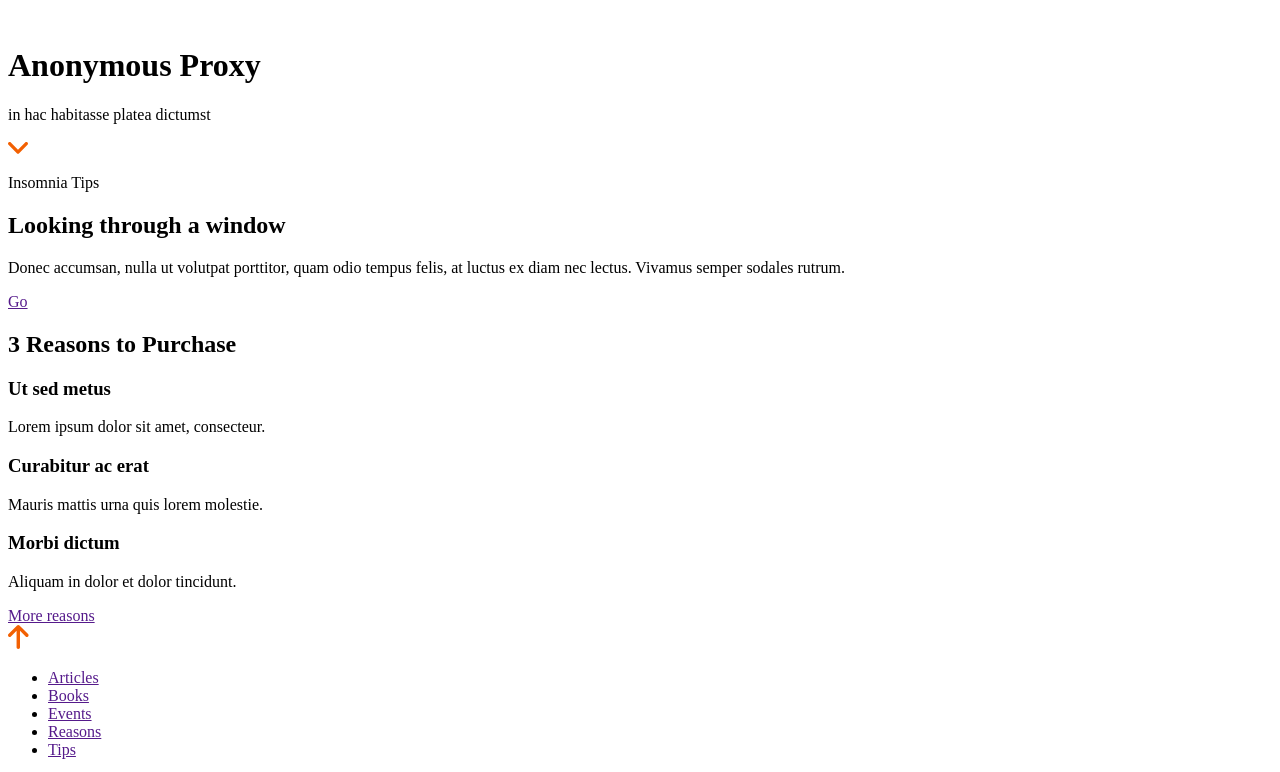
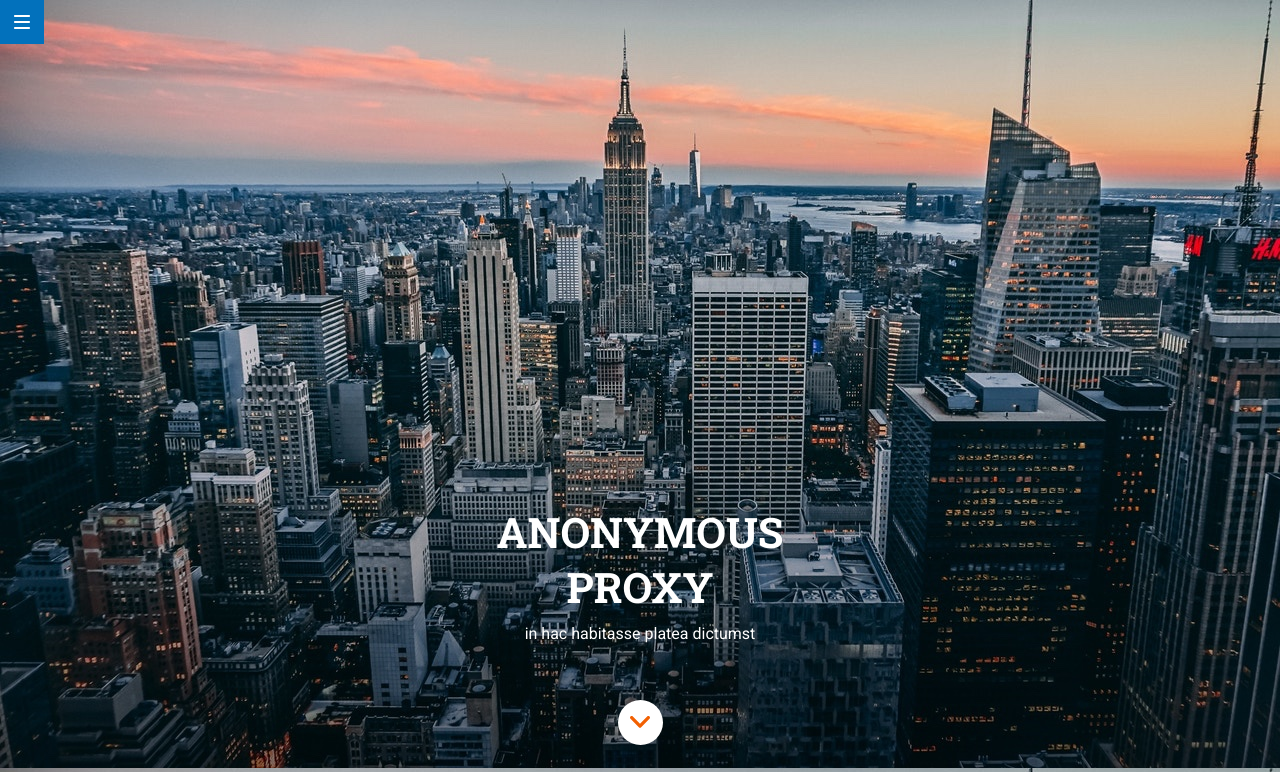
Before and after one commit to Adalab/modulo-1-evaluacion-final-SaraSanchezL, a website: page src/html/index.html in a window 1280 px wide. Shown: the top 772 px of the page. Drawn offline with nearby package versions, Linux system fonts and the light colour scheme; files that its build step writes are made by us from their sources; files whose address does not match are found by name.

Commit message:
add header scss with partial

```diff
--- a/src/html/index.html
+++ b/src/html/index.html
@@ -5,7 +5,13 @@
   <meta charset="UTF-8">
   <meta http-equiv="X-UA-Compatible" content="IE=edge">
   <meta name="viewport" content="width=device-width, initial-scale=1.0">
+
   <title>Evaluacion final</title>
+
+  <link rel="preconnect" href="https://fonts.googleapis.com">
+  <link rel="preconnect" href="https://fonts.gstatic.com" crossorigin>
+  <link href="https://fonts.googleapis.com/css2?family=Roboto+Slab:wght@700&family=Roboto:wght@400;500&display=swap"
+    rel="stylesheet">
 
   <link rel="stylesheet" href="./assets/css/main.css" />
 </head>
--- a/src/html/partials/header.html
+++ b/src/html/partials/header.html
@@ -1,10 +1,17 @@
 <header class="header">
-    <a title="menu" href=""><img class="header__menuicon" src="./assets/images/ico-menu.svg" alt="Icono de menu"
+    <a title="menu" href="#"><img class="header__menuicon" src="./assets/images/ico-menu.svg" alt="Icono de menu"
             title="Icono de menu"></a>
-    <h1 class="header__maintitle">Anonymous Proxy</h1>
-    <p>in hac habitasse platea dictumst</p>
-    <div class="header__icondown"><a title="Bajar" href=""><img src="./assets/images/ico-scroll-down.svg" alt="Bajar"
-                title="Bajar"></a>
+    <div class="header__container">
+        <h1 class="header__container--maintitle">Anonymous proxy</h1>
+
+        <p class="header__container--text">in hac habitasse platea dictumst</p>
+    </div>
+
+    <div class="header__icondown"><a class="header__icondown--link" title="3ReasonsToPurchase"
+            href="#3ReasonsToPurchase"><img src="./assets/images/ico-scroll-down.svg" alt="ReasonsToPurchase"
+                title="ReasonsToPurchase"></a>
     </div>
 
 </header>
+
+<!--Enlazar links-->
--- a/src/scss/layout/_header.scss
+++ b/src/scss/layout/_header.scss
@@ -0,0 +1,49 @@
+.header {
+  background-image: url(../images/cover.jpg);
+  background-position: center top;
+  height: 100vh;
+  display: flex;
+  flex-direction: column;
+  justify-content: flex-end;
+  align-items: center;
+  &__menuicon {
+    background-color: #0271bc;
+    width: 44px;
+    height: 44px;
+    padding: 15px 14px;
+    position: fixed;
+    top: 0;
+    left: 0;
+  }
+  &__container {
+    width: 290px;
+    height: 140px;
+    transform: translateY(-40%);
+    &--maintitle {
+      color: #ffffff;
+      font-size: 42px;
+      text-transform: uppercase;
+      text-align: center;
+      margin-bottom: 10px;
+      font-family: "Roboto Slab", serif;
+    }
+    &--text {
+      color: #ffffff;
+      font-size: 16px;
+      text-align: center;
+      font-family: "Roboto", sans-serif;
+    }
+  }
+  &__icondown {
+    background-color: #ffffff;
+    width: 45px;
+    height: 45px;
+    border-radius: 50%;
+    margin-bottom: 55px;
+    text-align: center;
+    line-height: 45px;
+    &--link {
+      padding: 12px;
+    }
+  }
+}
--- a/src/scss/main.scss
+++ b/src/scss/main.scss
@@ -1,8 +1,9 @@
 /*
 @import 'core/variables';
-@import 'core/reset';
 */
-
+@import "core/reset";
 @import "layout/header";
 @import "layout/main";
 @import "layout/footer";
+
+@import url("https://fonts.googleapis.com/css2?family=Roboto+Slab:wght@700&family=Roboto:wght@400;500&display=swap");
```
